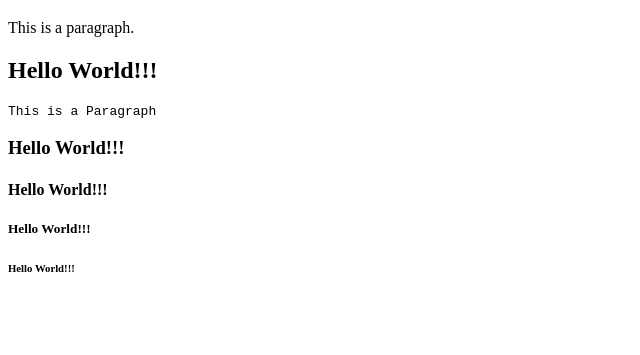
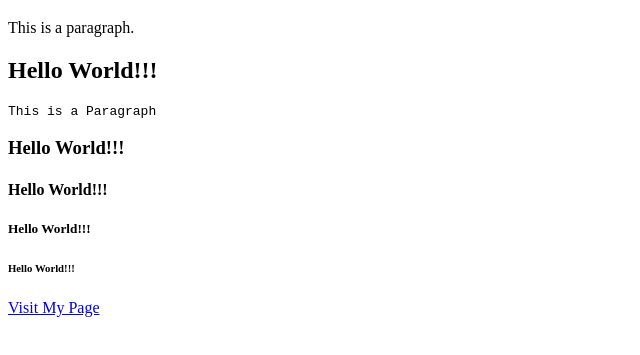
Before and after one commit to HGU-Coding-Studio/assignment-1-Gamdict-Zombie, a plain HTML site: page index.html in a window 1280 px wide. Shown: the part 61-416 px from the top of the page, without its empty margins (0-640 px from the left). Drawn offline with Linux system fonts and the light colour scheme.

Commit message:
test url

```diff
--- a/index.html
+++ b/index.html
@@ -6,11 +6,14 @@
     <title>Document</title>
 </head>
 <body>
-    <h1>Hello World!!!</h1> <p>This is a paragraph.</p>
-    <h2>Hello World!!!</h2> <pre>This is a Paragraph</pre>
+    <h1>Hello World!!!</h1>
+    <p>This is a paragraph.</p>
+    <h2>Hello World!!!</h2>
+    <pre>This is a Paragraph</pre>
     <h3>Hello World!!!</h3>
     <h4>Hello World!!!</h4>
     <h5>Hello World!!!</h5>
     <h6>Hello World!!!</h6>
+    <a href="https://glittering-crumble-0ffd4b.netlify.app/mypage.html">Visit My Page</a>
 </body>
 </html>
```
